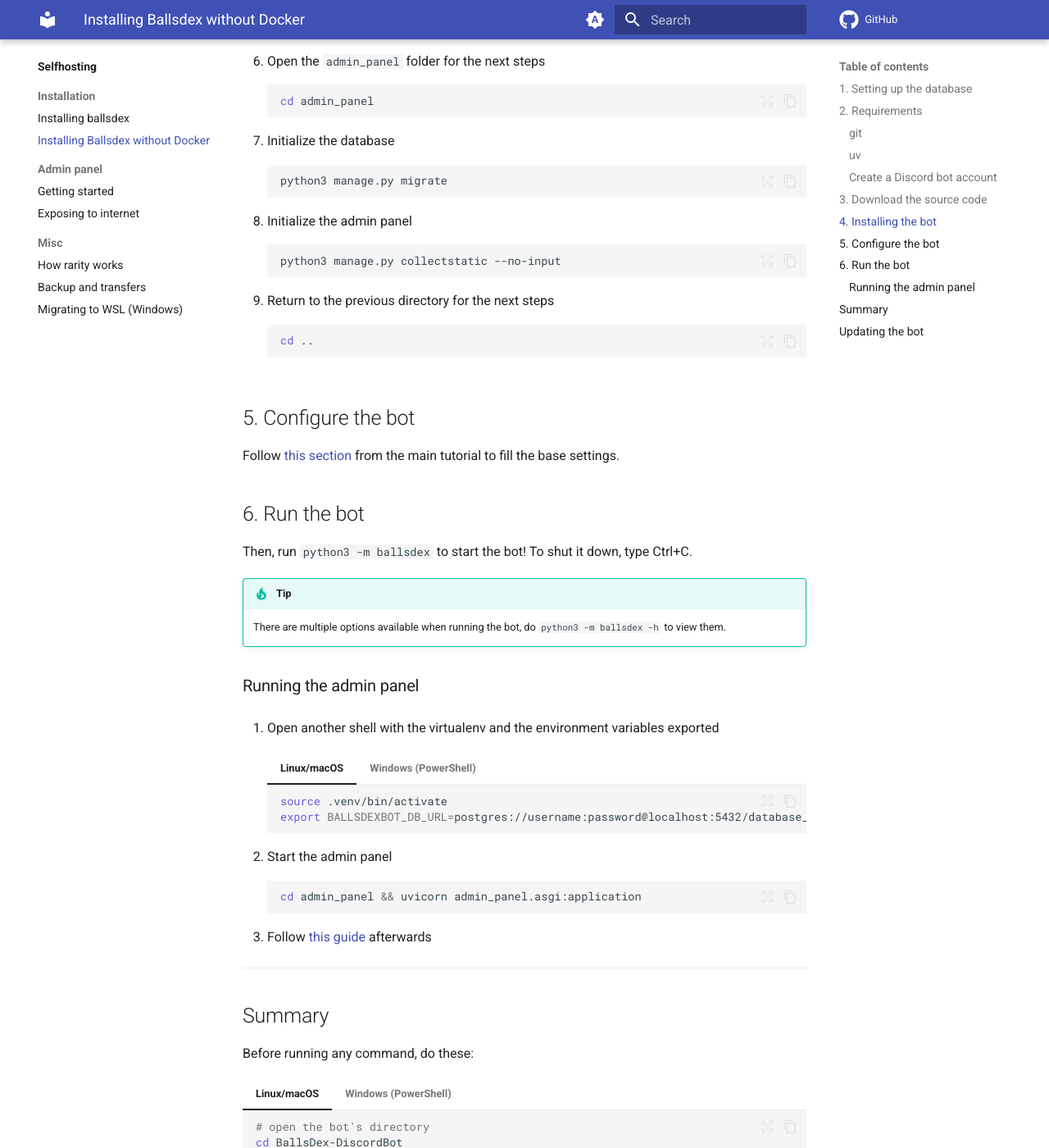
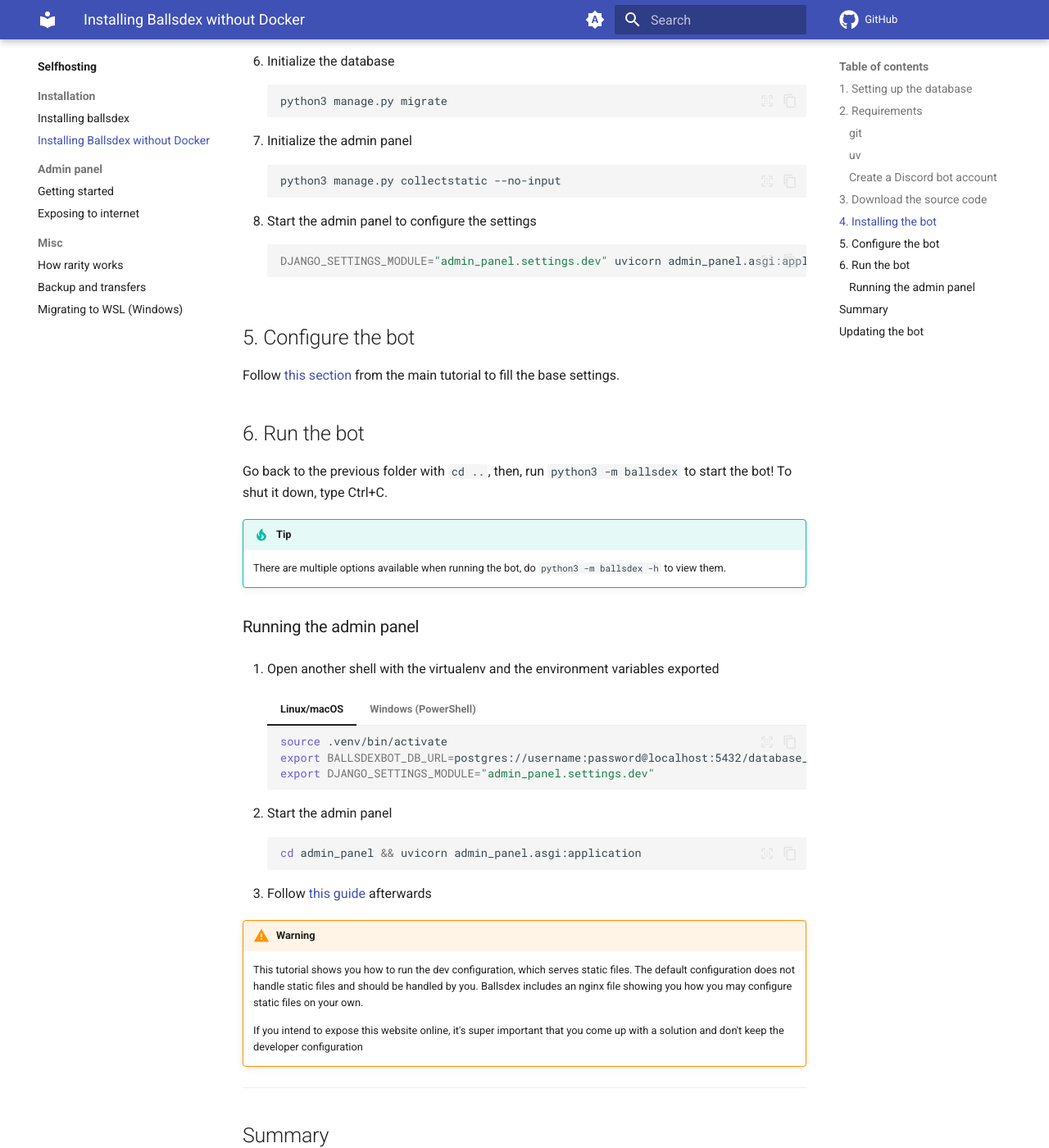
Before and after one commit to Ballsdex-Team/BallsDex-DiscordBot, an MkDocs documentation site: the page built from docs/selfhosting/installation/installing-ballsdex-no-docker.md, in a window 1280 px wide and 1400 px high, scrolled down 2623 px. Shown: the whole window at 82% size. Built offline with MkDocs 1.6.1 and Material for MkDocs 9.7.7, drawn with Linux system fonts in a browser that asks for light colours; comment, search, counter and statistics services are not loaded; some of the changed text lies outside the part shown.

Commit message:
docs: improvements

````diff
--- /dev/null
+++ b/docs/javascript/mathjax.js
@@ -0,0 +1,19 @@
+window.MathJax = {
+  tex: {
+    inlineMath: [["\\(", "\\)"]],
+    displayMath: [["\\[", "\\]"]],
+    processEscapes: true,
+    processEnvironments: true
+  },
+  options: {
+    ignoreHtmlClass: ".*|",
+    processHtmlClass: "arithmatex"
+  }
+};
+
+document$.subscribe(() => {
+  MathJax.startup.output.clearCache()
+  MathJax.typesetClear()
+  MathJax.texReset()
+  MathJax.typesetPromise()
+})
--- a/docs/selfhosting/installation/installing-ballsdex-no-docker.md
+++ b/docs/selfhosting/installation/installing-ballsdex-no-docker.md
@@ -104,27 +104,23 @@
     python3 -m ballsdex --version
     ```
 
-5.  Create the default configuration file
-    ```bash
-    python3 -m ballsdex --reset-settings
-    ```
-
-6.  Open the `admin_panel` folder for the next steps
+5.  Open the `admin_panel` folder for the next steps
     ```bash
     cd admin_panel
     ```
-7.  Initialize the database
+6.  Initialize the database
     ```bash
     python3 manage.py migrate
     ```
 
-8.  Initialize the admin panel
+7.  Initialize the admin panel
     ```bash
     python3 manage.py collectstatic --no-input
     ```
-9.  Return to the previous directory for the next steps
+
+8.  Start the admin panel to configure the settings
     ```bash
-    cd ..
+    DJANGO_SETTINGS_MODULE="admin_panel.settings.dev" uvicorn admin_panel.asgi:application
     ```
 
 ## 5. Configure the bot
@@ -133,7 +129,8 @@
 
 ## 6. Run the bot
 
-Then, run `python3 -m ballsdex` to start the bot! To shut it down, type Ctrl+C.
+Go back to the previous folder with `cd ..`, then, run `python3 -m ballsdex` to start the bot!
+To shut it down, type Ctrl+C.
 
 !!! tip
     There are multiple options available when running the bot, do `python3 -m ballsdex -h` to view them.
@@ -147,6 +144,7 @@
         ```bash
         source .venv/bin/activate
         export BALLSDEXBOT_DB_URL=postgres://username:password@localhost:5432/database_name
+        export DJANGO_SETTINGS_MODULE="admin_panel.settings.dev"
         ```
 
     === "Windows (PowerShell)"
@@ -154,6 +152,7 @@
         ```ps1
         . .\.venv\Scripts\activate.ps1
         $Env.BALLSDEXBOT_DB_URL = 'postgres://username:password@localhost:5432/database_name'
+        $Env.DJANGO_SETTINGS_MODULE = 'admin_panel.settings.dev'
         ```
 
 2.  Start the admin panel
@@ -161,6 +160,14 @@
     cd admin_panel && uvicorn admin_panel.asgi:application
     ```
 3.  Follow [this guide](../admin-panel/getting-started.md) afterwards
+
+!!! warning
+    This tutorial shows you how to run the dev configuration, which serves static files.
+    The default configuration does not handle static files and should be handled by you. Ballsdex
+    includes an nginx file showing you how you may configure static files on your own.
+
+    If you intend to expose this website online, it's super important that you come up with a
+    solution and don't keep the developer configuration
 
 ---
 
@@ -179,6 +186,7 @@
 
     # export the database env var
     export BALLSDEXBOT_DB_URL=postgres://username:password@localhost:5432/database_name
+    export DJANGO_SETTINGS_MODULE="admin_panel.settings.dev"
     ```
 
 === "Windows (PowerShell)"
@@ -192,6 +200,7 @@
 
     # export the database env var
     $Env.BALLSDEXBOT_DB_URL = 'postgres://username:password@localhost:5432/database_name'
+    $Env.DJANGO_SETTINGS_MODULE = 'admin_panel.settings.dev'
     ```
 
 Then
--- a/mkdocs.yml
+++ b/mkdocs.yml
@@ -68,7 +68,6 @@
           - api/utils/django.md
           - api/utils/enums.md
           - api/utils/formatting.md
-          - api/utils/logging.md
           - api/utils/menus.md
           - api/utils/sorting.md
           - api/utils/transformers.md
@@ -132,4 +131,10 @@
   - pymdownx.superfences
 
 extra_javascript:
+  - javascript/mathjax.js
   - https://unpkg.com/mathjax@3/es5/tex-mml-chtml.js
+
+watch:
+  - ./docs
+  - ./admin_panel
+  - ./ballsdex
````
Also changed, not shown: other parts of docs/selfhosting/installation/installing-ballsdex-no-docker.md (+3 -3 lines), docs/api/utils/logging.md (deleted, +0 -3 lines), docs/selfhosting/admin-panel/exposing-to-internet.md (+50 -81 lines), docs/selfhosting/admin-panel/getting-started.md (+17 -16 lines), docs/selfhosting/installation/installing-ballsdex.md (+10 -6 lines), 3 other files.
